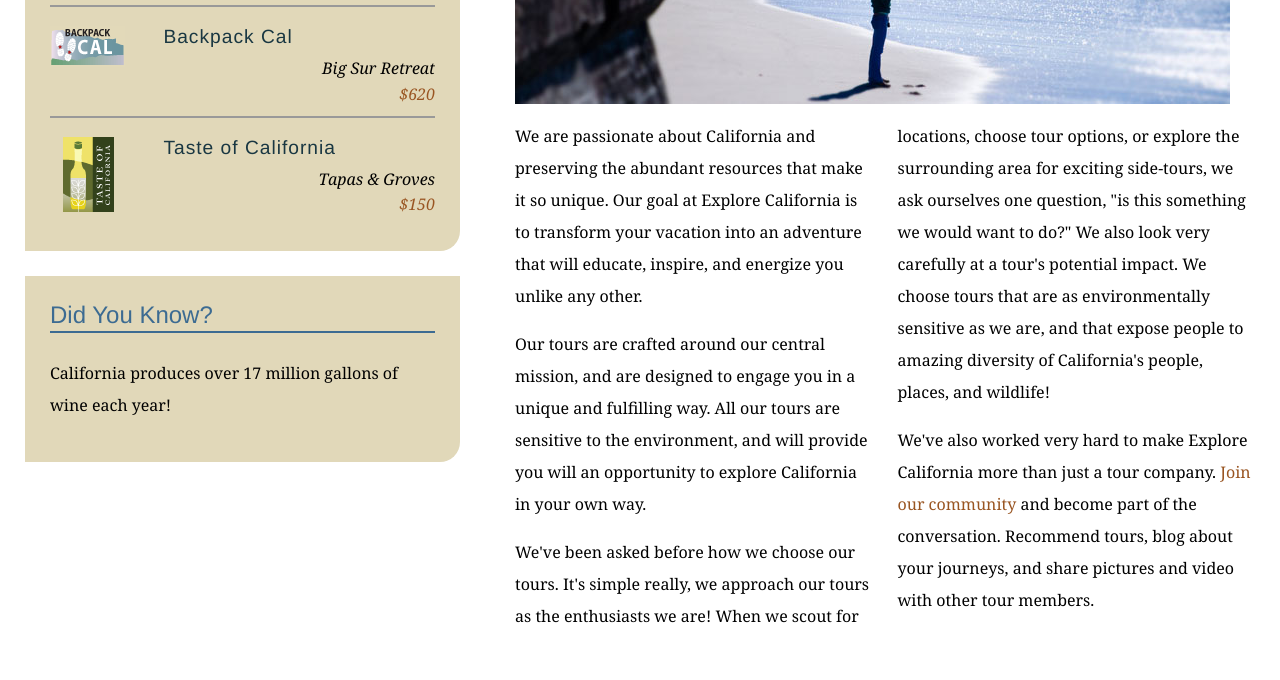
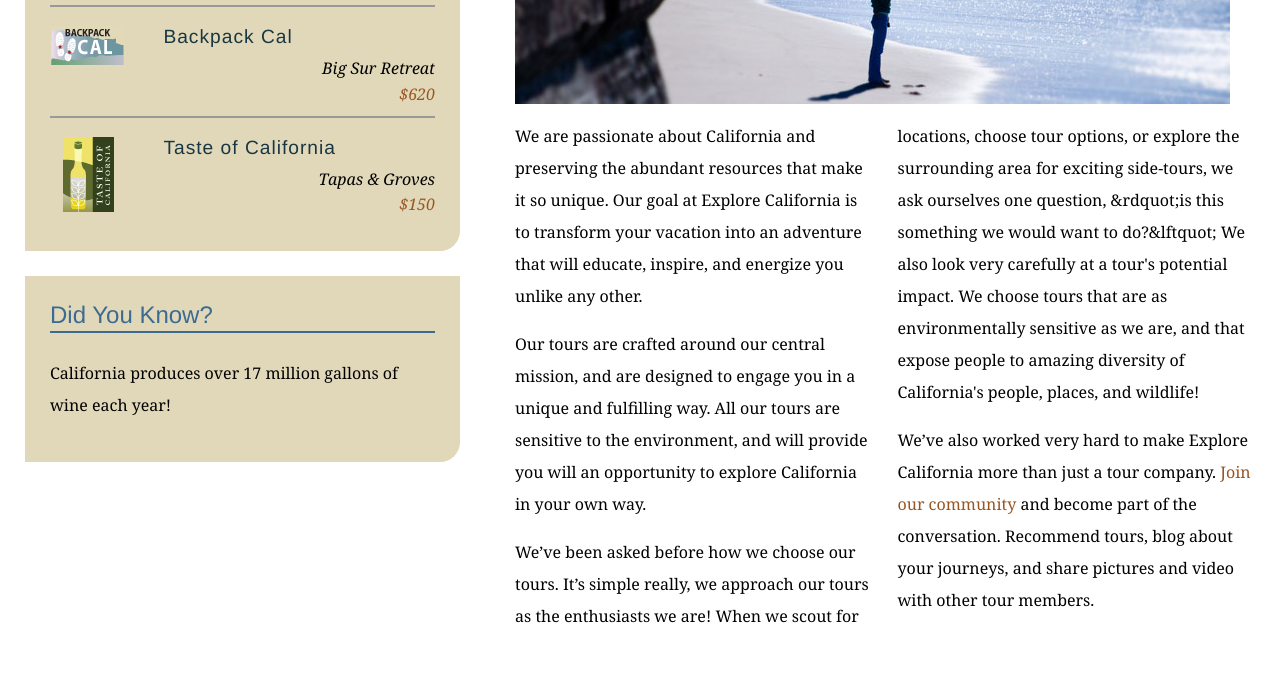
Before and after one commit to naallamahesh/explore_california, a plain HTML site: page mission.html in a window 1280 px wide. Shown: the part 580-1260 px from the top of the page. Drawn offline with Linux system fonts and the light colour scheme.

Commit message:
replaced double quites

```diff
--- a/mission.html
+++ b/mission.html
@@ -64,8 +64,8 @@
           <div class="multiCol">
             <p>We are passionate about California and preserving the abundant resources that make it so unique. Our goal at Explore California is to transform your vacation into an adventure that will educate, inspire, and energize you unlike any other.</p>
             <p>Our tours are crafted around our central mission, and are designed to engage you in a unique and fulfilling way. All our tours are sensitive to the environment, and will provide you will an opportunity to explore California in your own way.</p>
-            <p>We've been asked before how we choose our tours. It's simple really, we approach our tours as the enthusiasts we are! When we scout for locations, choose tour options, or explore the surrounding area for exciting side-tours, we ask ourselves one question, &quot;is this something we would want to do?&quot; We also look very carefully at a tour's potential impact. We choose tours that are as environmentally sensitive as we are, and that expose people to amazing diversity of California's people, places, and wildlife!</p>
-            <p>We've also worked very hard to make Explore California more than just a tour company. <a href="explorers/join.html">Join our community</a> and become part of the conversation. Recommend tours, blog about your journeys, and share pictures and video with other tour members.</p>
+            <p>We&rsquo;ve been asked before how we choose our tours. It&rsquo;s simple really, we approach our tours as the enthusiasts we are! When we scout for locations, choose tour options, or explore the surrounding area for exciting side-tours, we ask ourselves one question, &rdquot;is this something we would want to do?&lftquot; We also look very carefully at a tour's potential impact. We choose tours that are as environmentally sensitive as we are, and that expose people to amazing diversity of California's people, places, and wildlife!</p>
+            <p>We&rsquo;ve also worked very hard to make Explore California more than just a tour company. <a href="explorers/join.html">Join our community</a> and become part of the conversation. Recommend tours, blog about your journeys, and share pictures and video with other tour members.</p>
           </div>
         </div>
       </div>
```
